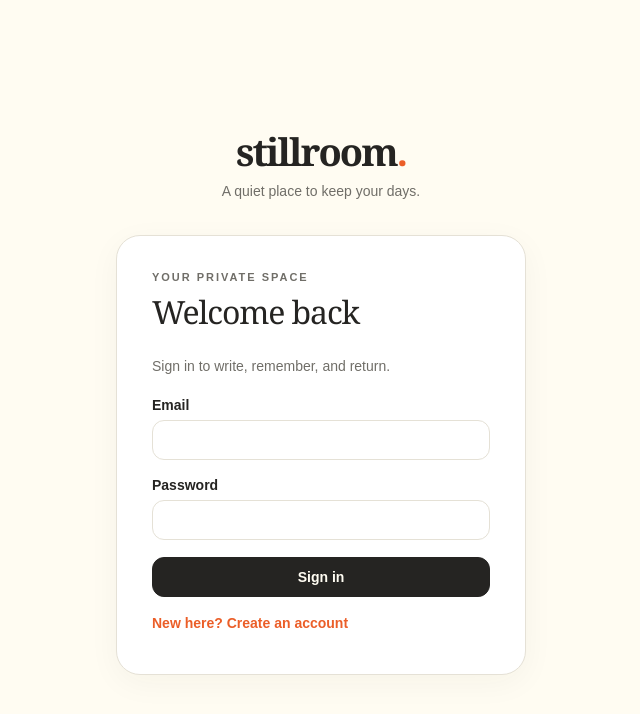
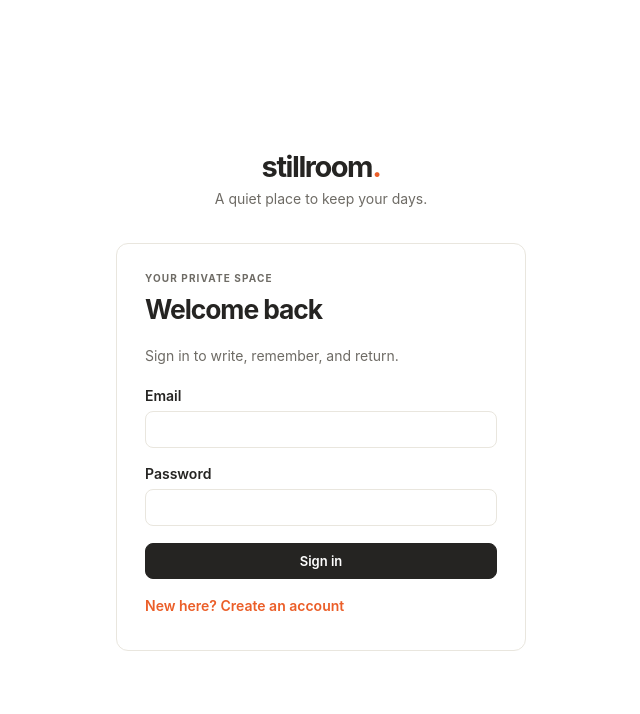
Before and after one commit to thepalashthakur/Codex-MyJournal, a Next.js app: page /sign-in in a window 1280 px wide. Shown: the top 714 px of the page, without its empty margins (319-959 px from the left). Built offline with nearby package versions, Linux system fonts and the light colour scheme.

Commit message:
Simplify workspace design across apps

```diff
--- a/src/app/(app)/today/page.tsx
+++ b/src/app/(app)/today/page.tsx
@@ -13,5 +13,5 @@ export default async function Today() {
   const { data: personalPrompts } = await context.db.from("prompts").select("text").eq("user_id", context.user.id).order("created_at", { ascending: false }).limit(20);
   const prompts = [...builtInPrompts, ...(personalPrompts || []).map(item => item.text)];
   const prompt = prompts[Math.floor(Date.UTC(...today.split("-").map(Number) as [number, number, number]) / 86400000) % prompts.length];
-  return <main className="page narrow"><header className="page-header"><div><p className="eyebrow">YOUR SPACE TO REFLECT</p><h1>Today</h1><p>{new Date().toLocaleDateString("en-US", { weekday: "long", month: "long", day: "numeric", year: "numeric", timeZone: timezone })}</p></div><Link className="button primary" href="/entries/new">+ Write an entry</Link></header><section className="welcome-panel"><p className="eyebrow">A MOMENT FOR YOURSELF</p><h2>What would you like to remember?</h2><p>It can be a sentence, a story, or just how today feels.</p><Link href="/entries/new" className="button primary">Start writing</Link></section><section className="prompt-panel"><div><p className="eyebrow">A QUESTION FOR TODAY</p><h2>{prompt}</h2></div><Link className="text-button" href={`/entries/new?prompt=${encodeURIComponent(prompt)}`}>Write from this prompt →</Link></section><div className="section-heading"><h2>Your day</h2><span>{todayEntries.length} {todayEntries.length === 1 ? "entry" : "entries"}</span></div>{todayEntries.length ? <div className="entry-list">{todayEntries.map(entry => <EntryCard key={entry.id} entry={entry} />)}</div> : <EmptyState title="Your journal starts here" description={journals.length ? "Write a few words about today. There is no right way to begin." : "Create a journal and begin keeping your days."} />}</main>;
+  return <main className="page narrow"><header className="page-header"><div><p className="eyebrow">YOUR SPACE TO REFLECT</p><h1>Today</h1><p>{new Date().toLocaleDateString("en-US", { weekday: "long", month: "long", day: "numeric", year: "numeric", timeZone: timezone })}</p></div><Link className="button primary" href="/entries/new">+ Write an entry</Link></header><section className="prompt-panel"><div><p className="eyebrow">A QUESTION FOR TODAY</p><h2>{prompt}</h2></div><Link className="text-button" href={`/entries/new?prompt=${encodeURIComponent(prompt)}`}>Write from this prompt →</Link></section><div className="section-heading"><h2>Your day</h2><span>{todayEntries.length} {todayEntries.length === 1 ? "entry" : "entries"}</span></div>{todayEntries.length ? <div className="entry-list">{todayEntries.map(entry => <EntryCard key={entry.id} entry={entry} />)}</div> : <EmptyState title="Your journal starts here" description={journals.length ? "Write a few words about today. There is no right way to begin." : "Create a journal and begin keeping your days."} />}</main>;
 }
--- a/src/app/globals.css
+++ b/src/app/globals.css
@@ -25,3 +25,48 @@ html[data-theme=dark] .button.primary,html[data-theme=dark] .new-entry{backgroun
 html[data-theme=dark] .nav-link.active,html[data-theme=dark] .nav-link:hover{background:var(--surface);color:var(--ink)}
 html[data-theme=dark] .button.primary:hover,html[data-theme=dark] .new-entry:hover{background:#e5e1d6}
 @media(prefers-color-scheme:dark){html[data-theme=system] .button.primary:hover,html[data-theme=system] .new-entry:hover,html:not([data-theme]) .button.primary:hover,html:not([data-theme]) .new-entry:hover{background:#e5e1d6}}
+
+/* Quiet workspace: fewer layers, restrained type, compact nested rectangles. */
+:root{--bg:#ffffff;--surface:#ffffff;--sidebar:#fffcf2;--line:#e9e6de;--muted:#6e6b65;--shadow:none;--radius-outer:12px;--radius-inner:10px;--radius-control:8px;--radius-small:6px}
+html,body{font-family:-apple-system,BlinkMacSystemFont,"Segoe UI",Arial,sans-serif}
+h1,h2,h3,.brand,.auth-brand a,.title-input,.reader-body{font-family:inherit}
+h1{font-size:clamp(1.9rem,3vw,2.35rem);font-weight:700;letter-spacing:-.04em}
+h2{font-size:1.18rem;font-weight:650;letter-spacing:-.025em}
+.brand{font-size:20px;font-weight:750;letter-spacing:-.04em;margin-left:9px}
+.sidebar{width:228px;padding:24px 12px;background:var(--sidebar)}
+.sidebar-caption{margin:4px 0 25px 9px;font-size:11px}
+.sidebar nav{gap:2px}
+.nav-link{gap:11px;padding:8px 10px;font-size:13px;color:var(--muted)}
+.nav-link.active,.nav-link:hover{background:#f0ede5;color:var(--ink)}
+.new-entry{padding:9px;margin-bottom:19px;font-size:13px}
+.app-content{padding:40px clamp(24px,5vw,72px);background:var(--surface)}
+.page-header{margin-bottom:26px}
+.page-header p:last-child{margin-top:5px}
+.eyebrow{color:var(--muted);letter-spacing:.11em;font-size:10px}
+.button{padding:8px 12px;min-height:36px;font-size:13px}
+.button.subtle{background:var(--surface)}
+.button:hover{background:#f7f5f0}
+.button.primary:hover,.new-entry:hover{background:#3a3834}
+.panel,.entry-card,.journal-card,.editor-main,.map-panel,.auth-card,.attachment-card,.empty-state{box-shadow:none}
+.panel,.journal-card,.editor-main,.map-panel{padding:18px}
+.entry-card{padding:18px 20px;transform:none}
+.entry-card:hover{background:#faf9f6;border-color:#dcd7cc;transform:none}
+.entry-card h2{font-size:1.15rem}
+.entry-card p{color:var(--muted)}
+.empty-state{padding:42px 24px}
+.tag{background:#f4f1e8;color:var(--ink);border-radius:6px}
+.prompt-panel{padding:18px 0}
+.section-heading{margin:26px 0 12px}
+.auth-brand a{font-size:29px;font-weight:750}
+.auth-card{padding:28px}
+.auth-card h1{font-size:1.65rem}
+.field,textarea,select,input[type=text],input[type=email],input[type=password],input[type=date],input[type=datetime-local],input[type=time],input[type=search]{padding:9px 11px}
+.editor-main{padding:clamp(20px,4vw,40px)}
+.title-input{font-weight:700}
+.prose-editor{color:var(--ink)}
+.calendar-cell.active{background:#f7f5ef}
+@media(max-width:800px){.sidebar{padding:24px 12px}.app-content{padding:70px 18px 40px}}
+.entry-list{gap:0}
+.entry-card{border:0;border-bottom:1px solid var(--line);border-radius:0;padding:18px 4px}
+.entry-card:first-child{border-top:1px solid var(--line)}
+.entry-card:hover{border-color:var(--line)}
```
